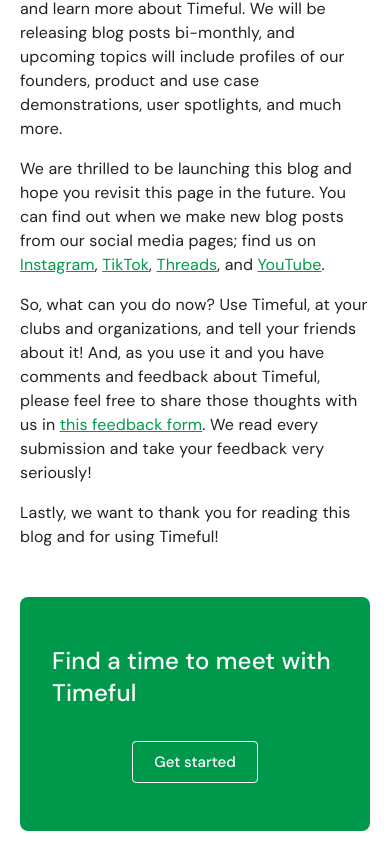
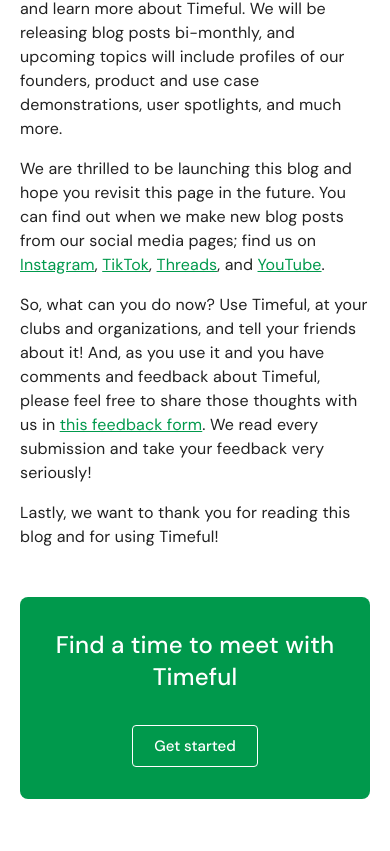
Before and after one commit to jonyTF/schej-nextjs, a Next.js app: page /blog/about in a window 390 px wide. Shown: the part 2600-3451 px from the top of the page. After the commit the page ends 3419 px from the top, so only its background shows below. Built offline with nearby package versions, Linux system fonts and the light colour scheme; no server answers.

Commit message:
better mobile footer

```diff
--- a/app/[slug]/components/Footer.tsx
+++ b/app/[slug]/components/Footer.tsx
@@ -4,8 +4,8 @@
 
 export default function Footer() {
   return (
-    <div className="w-full bg-green px-8 py-12 rounded-lg flex flex-col items-center">
-      <div className="text-white text-2xl sm:text-3xl font-medium mb-8">
+    <div className="w-full bg-green px-4 sm:px-8 py-8 sm:py-12 rounded-lg flex flex-col items-center">
+      <div className="text-center text-white text-2xl sm:text-3xl font-medium mb-8">
         Find a time to meet with Timeful
       </div>
       <Link href="https://timeful.app">
```
